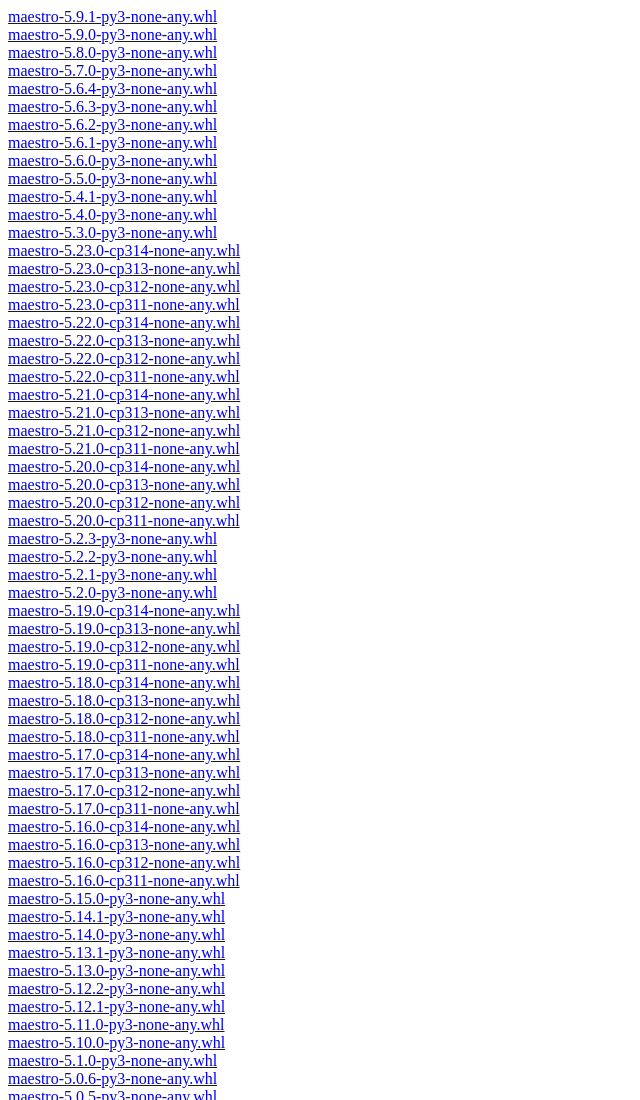
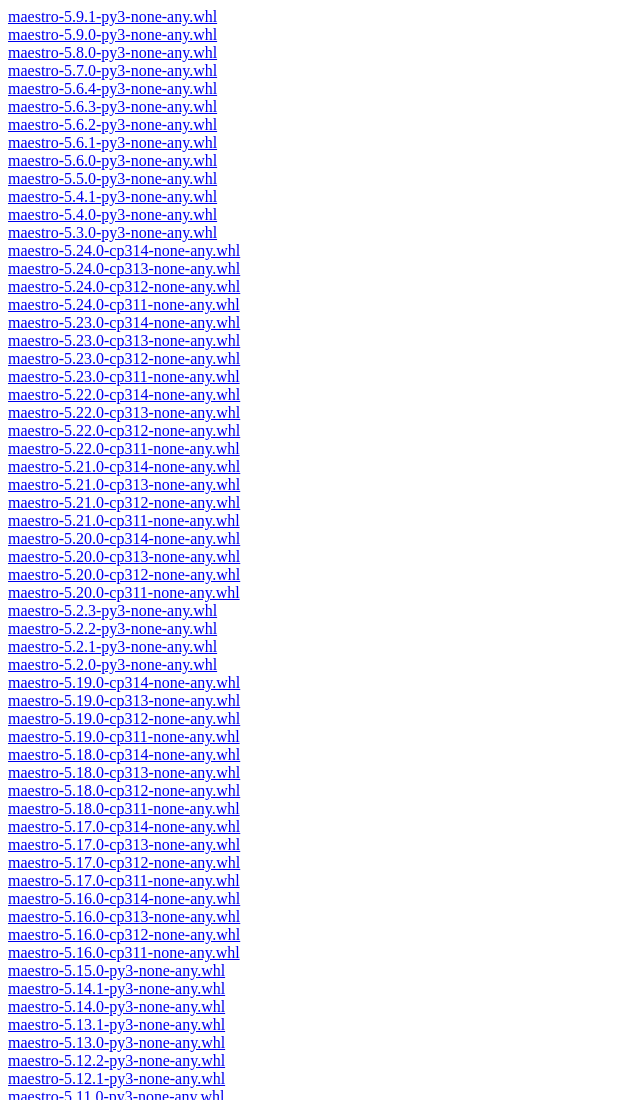
Before and after one commit to maestrodevs/maestrodevs.github.io, a plain HTML site: page simple/maestro/index.html in a window 1280 px wide. Shown: the top 1100 px of the page, without its empty margins (0-640 px from the left). Drawn offline with Linux system fonts and the light colour scheme.

Commit message:
release: 5.24.0 (sourceless wheels; tag v5.24.0)
maestro-5.24.0-cp311-none-any.whl sha256 07a03652896654d1a4131c8f9c600ba61793f799fdbb3496d952afeb5b01056d
maestro-5.24.0-cp312-none-any.whl sha256 56331ed310c18d77ceee444c6fa25c7a878ee8caec15bbe230f0d38199a9fdd0
maestro-5.24.0-cp313-none-any.whl sha256 5cd1cb71716a89e8db29cf7d601948c2962246814489c78d5756cabf3575f9c8
maestro-5.24.0-cp314-none-any.whl sha256 13fecbadb84e937510c4933ae090f00321f3c3e4016637139ffdd74e2712b282

```diff
--- a/simple/maestro/index.html
+++ b/simple/maestro/index.html
@@ -20,6 +20,10 @@
 <a href="../../wheels/maestro-5.4.1-py3-none-any.whl#sha256=c0baa7189be19a73509e66a61e611adff604f94584190c5a3ab264fe5cde7a09">maestro-5.4.1-py3-none-any.whl</a><br>
 <a href="../../wheels/maestro-5.4.0-py3-none-any.whl#sha256=6d0232c9191c344386997ec5fd55c01cc462ccab2db600aead2c7a8c2b7e17ce">maestro-5.4.0-py3-none-any.whl</a><br>
 <a href="../../wheels/maestro-5.3.0-py3-none-any.whl#sha256=7445ce9b75b3f85e3e72f0dddcac05a18105f05786a9a11b590b18a00daf8061">maestro-5.3.0-py3-none-any.whl</a><br>
+<a href="../../wheels/maestro-5.24.0-cp314-none-any.whl#sha256=13fecbadb84e937510c4933ae090f00321f3c3e4016637139ffdd74e2712b282">maestro-5.24.0-cp314-none-any.whl</a><br>
+<a href="../../wheels/maestro-5.24.0-cp313-none-any.whl#sha256=5cd1cb71716a89e8db29cf7d601948c2962246814489c78d5756cabf3575f9c8">maestro-5.24.0-cp313-none-any.whl</a><br>
+<a href="../../wheels/maestro-5.24.0-cp312-none-any.whl#sha256=56331ed310c18d77ceee444c6fa25c7a878ee8caec15bbe230f0d38199a9fdd0">maestro-5.24.0-cp312-none-any.whl</a><br>
+<a href="../../wheels/maestro-5.24.0-cp311-none-any.whl#sha256=07a03652896654d1a4131c8f9c600ba61793f799fdbb3496d952afeb5b01056d">maestro-5.24.0-cp311-none-any.whl</a><br>
 <a href="../../wheels/maestro-5.23.0-cp314-none-any.whl#sha256=95b16b062b824363185d773d02098b9fd81249834856d2f02281acae2304d3c8">maestro-5.23.0-cp314-none-any.whl</a><br>
 <a href="../../wheels/maestro-5.23.0-cp313-none-any.whl#sha256=c344addc07b3e7785311314323c741dc27d49657c56ff2d4e69617cc27fd7d12">maestro-5.23.0-cp313-none-any.whl</a><br>
 <a href="../../wheels/maestro-5.23.0-cp312-none-any.whl#sha256=89c48efaf3b4cb6073718f06038c55e81d9f784fe33817bbf87e51eda7715a29">maestro-5.23.0-cp312-none-any.whl</a><br>
```
Also changed, not shown: 4 other files.
